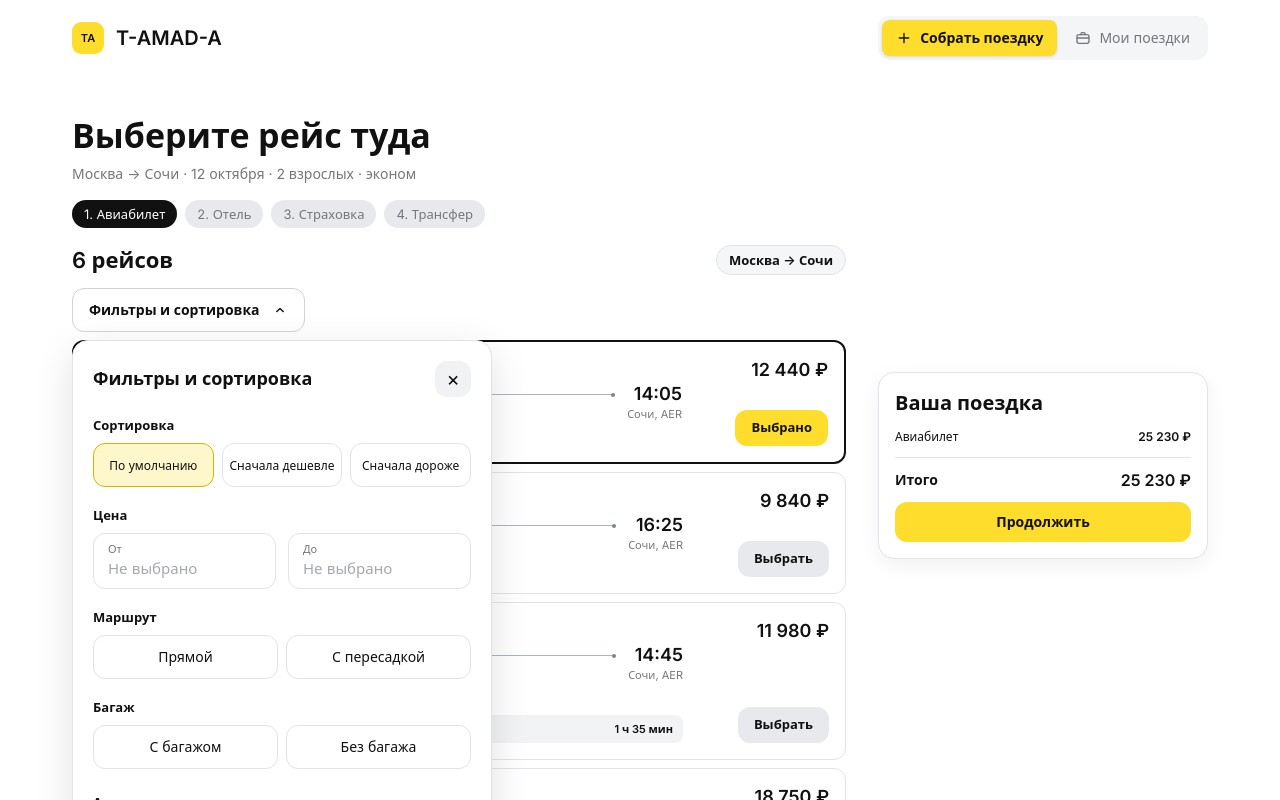
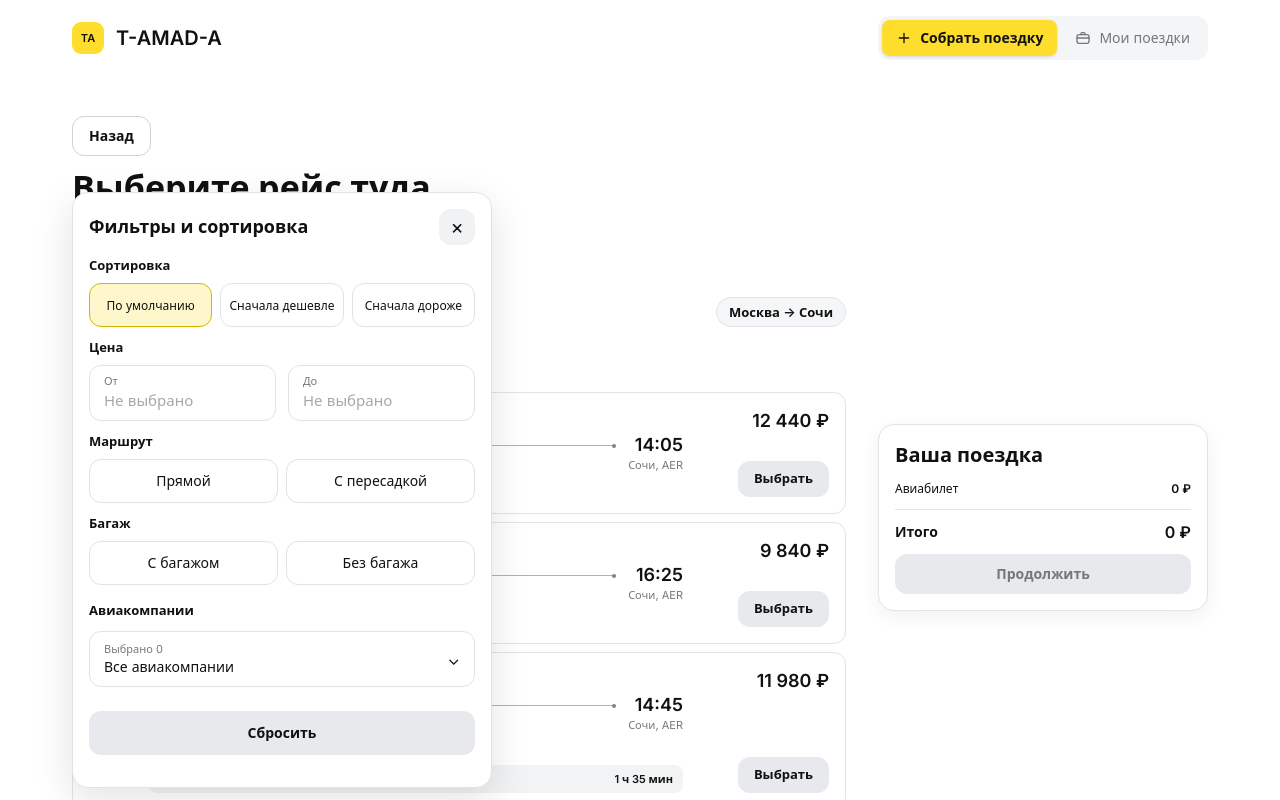
Before and after one commit to FEZUGICRIX/t-amada-frontend, a React (Vite) app: page /flights in a window 1280 px wide. Both pictures are taken after a click on the button "Фильтры и сортировка". Shown: the top 800 px of the page. Built offline with nearby package versions, Linux system fonts and the light colour scheme; a web font is replaced by a local one.

Commit message:
feat: complete flight selection

```diff
--- a/src/features/trip-search/TripSearchForm.tsx
+++ b/src/features/trip-search/TripSearchForm.tsx
@@ -54,25 +54,67 @@ function formatPassengerSummary(passengers: PassengerSelection) {
 type ActivePanel = 'calendar' | 'passengers' | null
 
 type TripSearchFormProps = {
-  onSearch?: () => void
+  onSearch?: (search: {
+    origin: string
+    destination: string
+    departureDate: string | null
+    returnDate: string | null
+    isOneWay: boolean
+    passengers: PassengerSelection
+  }) => void
 }
 
 function TripSearchForm({ onSearch }: TripSearchFormProps) {
-  const [isOneWay, setIsOneWay] = useState(false)
+  const [savedSearch] = useState(() => {
+    try {
+      const saved = sessionStorage.getItem('trip-search')
+      return saved
+        ? (JSON.parse(saved) as {
+            origin: string
+            destination: string
+            departureDate: string | null
+            returnDate: string | null
+            isOneWay: boolean
+            passengers: PassengerSelection
+          })
+        : null
+    } catch {
+      return null
+    }
+  })
+  const [isOneWay, setIsOneWay] = useState(savedSearch?.isOneWay ?? false)
   const [activePanel, setActivePanel] = useState<ActivePanel>(null)
   const [selectionMode, setSelectionMode] = useState<SelectionMode>('departure')
-  const [departureDate, setDepartureDate] = useState<Date | null>(null)
-  const [returnDate, setReturnDate] = useState<Date | null>(null)
-  const [passengers, setPassengers] = useState<PassengerSelection>({
-    adults: 2,
-    children: 0,
-    infants: 0,
-    travelClass: 'economy',
-  })
+  const [departureDate, setDepartureDate] = useState<Date | null>(
+    savedSearch?.departureDate ? new Date(`${savedSearch.departureDate}T00:00:00`) : null,
+  )
+  const [returnDate, setReturnDate] = useState<Date | null>(
+    savedSearch?.returnDate ? new Date(`${savedSearch.returnDate}T00:00:00`) : null,
+  )
+  const [passengers, setPassengers] = useState<PassengerSelection>(
+    savedSearch?.passengers ?? {
+      adults: 2,
+      children: 0,
+      infants: 0,
+      travelClass: 'economy',
+    },
+  )
 
   function handleSubmit(evt: SubmitEvent<HTMLFormElement>) {
     evt.preventDefault()
-    onSearch?.()
+    const form = new FormData(evt.currentTarget)
+    const serializeDate = (date: Date | null) =>
+      date
+        ? `${date.getFullYear()}-${String(date.getMonth() + 1).padStart(2, '0')}-${String(date.getDate()).padStart(2, '0')}`
+        : null
+    onSearch?.({
+      origin: String(form.get('origin') || ''),
+      destination: String(form.get('destination') || ''),
+      departureDate: serializeDate(departureDate),
+      returnDate: isOneWay ? null : serializeDate(returnDate),
+      isOneWay,
+      passengers,
+    })
   }
 
   function openDepartureCalendar() {
@@ -131,7 +173,7 @@ function TripSearchForm({ onSearch }: TripSearchFormProps) {
               className="w-full min-w-0 border-0 bg-transparent p-0 text-xs leading-4 font-semibold text-text-primary outline-0 md:text-sm md:leading-5"
               name="origin"
               list="trip-cities"
-              defaultValue="Москва"
+              defaultValue={savedSearch?.origin ?? 'Москва'}
             />
           </label>
 
@@ -141,7 +183,7 @@ function TripSearchForm({ onSearch }: TripSearchFormProps) {
               className="w-full min-w-0 border-0 bg-transparent p-0 text-xs leading-4 font-semibold text-text-primary outline-0 md:text-sm md:leading-5"
               name="destination"
               list="trip-cities"
-              defaultValue="Екатеринбург"
+              defaultValue={savedSearch?.destination ?? 'Екатеринбург'}
             />
           </label>
 
--- a/src/pages/flight-selection/FlightFiltersPanel.tsx
+++ b/src/pages/flight-selection/FlightFiltersPanel.tsx
@@ -2,10 +2,10 @@ import { useEffect, useRef, useState, type KeyboardEvent } from 'react'
 import type { BaggageFilter, FlightFilters, FlightSort, StopsFilter } from './flightFilters'
 
 type FlightFiltersPanelProps = {
+  anchor: HTMLButtonElement | null
   filters: FlightFilters
   airlines: string[]
   onChange: (filters: FlightFilters) => void
-  onApply: () => void
   onReset: () => void
   onClose: () => void
 }
@@ -23,10 +23,10 @@ function parseCurrencyInput(value: string) {
 }
 
 function FlightFiltersPanel({
+  anchor,
   filters,
   airlines,
   onChange,
-  onApply,
   onReset,
   onClose,
 }: FlightFiltersPanelProps) {
@@ -34,6 +34,34 @@ function FlightFiltersPanel({
   const panelRef = useRef<HTMLElement>(null)
   const closeButtonRef = useRef<HTMLButtonElement>(null)
   const onCloseRef = useRef(onClose)
+  const [desktopPosition, setDesktopPosition] = useState<{ top: number; left: number } | null>(null)
+
+  useEffect(() => {
+    function updatePosition() {
+      if (!anchor || window.innerWidth < 1024) {
+        setDesktopPosition(null)
+        return
+      }
+      const rect = anchor.getBoundingClientRect()
+      setDesktopPosition({
+        top: Math.max(
+          8,
+          Math.min(
+            rect.bottom + 8,
+            window.innerHeight - Math.min(600, window.innerHeight - 16) - 8,
+          ),
+        ),
+        left: Math.max(8, Math.min(rect.left, window.innerWidth - 428)),
+      })
+    }
+    updatePosition()
+    window.addEventListener('resize', updatePosition)
+    window.addEventListener('scroll', updatePosition, true)
+    return () => {
+      window.removeEventListener('resize', updatePosition)
+      window.removeEventListener('scroll', updatePosition, true)
+    }
+  }, [anchor])
 
   useEffect(() => {
     onCloseRef.current = onClose
@@ -112,7 +140,10 @@ function FlightFiltersPanel({
       <section
         id="flight-filters-panel"
         ref={panelRef}
-        className="fixed inset-x-0 bottom-0 z-40 max-h-[88vh] overflow-y-auto rounded-t-3xl bg-white p-5 shadow-[0_-12px_40px_rgb(17_17_17_/_18%)] lg:absolute lg:top-[calc(100%_+_8px)] lg:right-auto lg:bottom-auto lg:left-0 lg:w-[420px] lg:rounded-2xl lg:border lg:border-[#dfe3e8] lg:shadow-[0_12px_40px_rgb(17_17_17_/_12%)]"
+        className="fixed inset-x-0 bottom-0 z-40 max-h-[min(90dvh,600px)] overflow-y-auto rounded-t-3xl bg-white p-4 shadow-[0_-12px_40px_rgb(17_17_17_/_18%)] lg:inset-auto lg:w-[420px] lg:rounded-2xl lg:border lg:border-[#dfe3e8] lg:shadow-[0_12px_40px_rgb(17_17_17_/_12%)]"
+        style={
+          desktopPosition ? { top: desktopPosition.top, left: desktopPosition.left } : undefined
+        }
         role="dialog"
         aria-modal="true"
         aria-label="Фильтры и сортировка"
@@ -131,7 +162,7 @@ function FlightFiltersPanel({
           </button>
         </div>
 
-        <fieldset className="mt-5 border-0 p-0">
+        <fieldset className="mt-3 border-0 p-0">
           <legend className="text-[13px] leading-4 font-semibold">Сортировка</legend>
           <div className="mt-2.5 grid grid-cols-3 gap-2">
             {(
@@ -158,7 +189,7 @@ function FlightFiltersPanel({
           </div>
         </fieldset>
 
-        <fieldset className="mt-5 border-0 p-0">
+        <fieldset className="mt-3 border-0 p-0">
           <legend className="text-[13px] leading-4 font-semibold">Цена</legend>
           <div className="mt-2.5 grid grid-cols-2 gap-3">
             {(
@@ -188,7 +219,7 @@ function FlightFiltersPanel({
           </div>
         </fieldset>
 
-        <fieldset className="mt-5 border-0 p-0">
+        <fieldset className="mt-3 border-0 p-0">
           <legend className="text-[13px] leading-4 font-semibold">Маршрут</legend>
           <div className="mt-2.5 grid grid-cols-2 gap-2">
             <button
@@ -218,7 +249,7 @@ function FlightFiltersPanel({
           </div>
         </fieldset>
 
-        <fieldset className="mt-5 border-0 p-0">
+        <fieldset className="mt-3 border-0 p-0">
           <legend className="text-[13px] leading-4 font-semibold">Багаж</legend>
           <div className="mt-2.5 grid grid-cols-2 gap-2">
             {(
@@ -244,7 +275,7 @@ function FlightFiltersPanel({
           </div>
         </fieldset>
 
-        <div className="relative mt-5">
+        <div className="mt-3">
           <span className="text-[13px] leading-4 font-semibold">Авиакомпании</span>
           <button
             className="mt-2.5 flex h-14 w-full items-center justify-between rounded-xl border border-[#dfe3e8] px-3.5 text-left transition-colors hover:bg-[#f7f8f9]"
@@ -263,7 +294,7 @@ function FlightFiltersPanel({
           </button>
 
           {isAirlinesOpen && (
-            <div className="absolute inset-x-0 top-full z-10 mt-1 grid max-h-48 gap-2 overflow-y-auto rounded-xl border border-[#dfe3e8] bg-white p-3.5 shadow-lg">
+            <div className="mt-1 grid gap-1 rounded-xl border border-[#dfe3e8] bg-white p-3">
               {airlines.map((airline) => (
                 <label className="flex min-h-8 items-center gap-2.5 text-sm" key={airline}>
                   <input
@@ -278,20 +309,13 @@ function FlightFiltersPanel({
           )}
         </div>
 
-        <div className="mt-5 grid grid-cols-[0.9fr_1.1fr] gap-3">
+        <div className="sticky bottom-[-16px] -mx-4 mt-3 bg-white px-4 pt-3 pb-4">
           <button
-            className="h-12 rounded-xl border-0 bg-[#e7e9ec] text-sm font-semibold transition-colors hover:bg-[#dfe2e6]"
+            className="h-11 w-full rounded-xl border-0 bg-[#e7e9ec] text-sm font-semibold transition-colors hover:bg-[#dfe2e6]"
             type="button"
             onClick={onReset}
           >
             Сбросить
-          </button>
-          <button
-            className="h-12 whitespace-nowrap rounded-xl border-0 bg-accent px-4 text-sm font-semibold transition-[filter] hover:brightness-[0.97]"
-            type="button"
-            onClick={onApply}
-          >
-            Показать результаты
           </button>
         </div>
       </section>
--- a/src/pages/flight-selection/FlightSelectionPage.tsx
+++ b/src/pages/flight-selection/FlightSelectionPage.tsx
@@ -1,4 +1,4 @@
-import { useState } from 'react'
+import { useEffect, useState } from 'react'
 import FlightFiltersPanel from './FlightFiltersPanel'
 import FlightList from './FlightList'
 import { DEFAULT_FLIGHT_FILTERS, filterAndSortFlights, type FlightFilters } from './flightFilters'
@@ -79,19 +79,58 @@ function getActiveFilterLabels(filters: FlightFilters) {
 }
 
 function FlightSelectionPage() {
+  const [filtersButton, setFiltersButton] = useState<HTMLButtonElement | null>(null)
+  const [search] = useState(() => {
+    try {
+      const stored = sessionStorage.getItem('trip-search')
+      return stored
+        ? (JSON.parse(stored) as {
+            origin: string
+            destination: string
+            departureDate: string | null
+            returnDate: string | null
+            isOneWay: boolean
+            passengers: { adults: number; children: number; infants: number; travelClass: string }
+          })
+        : null
+    } catch {
+      return null
+    }
+  })
+  const [isComplete, setIsComplete] = useState(false)
   const [direction, setDirection] = useState<FlightDirection>('outbound')
+  const [savedFlights] = useState(() => {
+    try {
+      const stored = sessionStorage.getItem('selected-flights')
+      return stored
+        ? (JSON.parse(stored) as { outbound: string | null; return: string | null })
+        : null
+    } catch {
+      return null
+    }
+  })
   const [selectedOutboundFlightId, setSelectedOutboundFlightId] = useState<string | null>(
-    outboundFlights[0]?.id ?? null,
+    savedFlights?.outbound ?? null,
   )
   const [selectedReturnFlightId, setSelectedReturnFlightId] = useState<string | null>(
-    returnFlights[0]?.id ?? null,
+    savedFlights?.return ?? null,
   )
+  useEffect(() => {
+    sessionStorage.setItem(
+      'selected-flights',
+      JSON.stringify({ outbound: selectedOutboundFlightId, return: selectedReturnFlightId }),
+    )
+  }, [selectedOutboundFlightId, selectedReturnFlightId])
   const [isFiltersOpen, setIsFiltersOpen] = useState(false)
   const [draftFilters, setDraftFilters] = useState<FlightFilters>(createDefaultFilters)
   const [appliedFilters, setAppliedFilters] = useState<FlightFilters>(createDefaultFilters)
 
   const isOutbound = direction === 'outbound'
-  const flights = isOutbound ? outboundFlights : returnFlights
+  const matchesDemoRoute =
+    !search ||
+    (search.origin.trim().toLowerCase() === 'москва' &&
+      search.destination.trim().toLowerCase() === 'сочи')
+  const flights = matchesDemoRoute ? (isOutbound ? outboundFlights : returnFlights) : []
   const filteredFlights = filterAndSortFlights(flights, appliedFilters)
   const airlines = Array.from(new Set(flights.map((flight) => flight.airline)))
   const activeFilterLabels = getActiveFilterLabels(appliedFilters)
@@ -101,38 +140,22 @@ function FlightSelectionPage() {
     (flight) => flight.id === selectedOutboundFlightId,
   )
   const selectedReturnFlight = returnFlights.find((flight) => flight.id === selectedReturnFlightId)
-  const totalPrice = (selectedOutboundFlight?.price ?? 0) + (selectedReturnFlight?.price ?? 0)
+  const totalPrice =
+    (selectedOutboundFlight?.price ?? 0) +
+    (search?.isOneWay ? 0 : (selectedReturnFlight?.price ?? 0))
   const formattedTotalPrice = formatPrice(totalPrice)
 
   function handleContinue() {
-    if (isOutbound && selectedFlightId !== null) {
+    if (isOutbound && selectedFlightId !== null && !search?.isOneWay) {
       setDirection('return')
+    } else if (selectedFlightId !== null) {
+      setIsComplete(true)
     }
   }
 
-  function handleApplyFilters() {
-    const normalizedFilters = { ...draftFilters, airlines: [...draftFilters.airlines] }
-
-    if (
-      normalizedFilters.minPrice !== null &&
-      normalizedFilters.maxPrice !== null &&
-      normalizedFilters.minPrice > normalizedFilters.maxPrice
-    ) {
-      ;[normalizedFilters.minPrice, normalizedFilters.maxPrice] = [
-        normalizedFilters.maxPrice,
-        normalizedFilters.minPrice,
-      ]
-    }
-
-    const nextFilteredFlights = filterAndSortFlights(flights, normalizedFilters)
-
-    if (!nextFilteredFlights.some((flight) => flight.id === selectedFlightId)) {
-      selectFlight(null)
-    }
-
-    setDraftFilters(normalizedFilters)
-    setAppliedFilters(normalizedFilters)
-    setIsFiltersOpen(false)
+  function handleFilterChange(filters: FlightFilters) {
+    setDraftFilters(filters)
+    setAppliedFilters(filters)
   }
 
   function handleResetFilters() {
@@ -145,14 +168,44 @@ function FlightSelectionPage() {
   return (
     <section className="pt-6 pb-28 md:pt-8 lg:pt-10 lg:pb-10">
       <header>
+        {isOutbound && (
+          <a
+            href="/"
+            className="mb-3 inline-flex h-10 items-center justify-center rounded-xl border border-[#cfd3d8] bg-white px-4 text-sm font-semibold text-text-primary transition-colors hover:bg-[#f5f6f7] focus-visible:outline-2 focus-visible:outline-offset-2 focus-visible:outline-text-primary"
+          >
+            Назад
+          </a>
+        )}
+        {!isOutbound && (
+          <button
+            type="button"
+            onClick={() => {
+              setDirection('outbound')
+              setIsComplete(false)
+            }}
+            className="mb-3 inline-flex h-10 cursor-pointer items-center justify-center rounded-xl border border-[#cfd3d8] bg-white px-4 text-sm font-semibold text-text-primary transition-colors hover:bg-[#f5f6f7] focus-visible:outline-2 focus-visible:outline-offset-2 focus-visible:outline-text-primary"
+          >
+            Назад
+          </button>
+        )}
         <h1 className="text-[22px] leading-7 font-semibold md:text-[28px] md:leading-9 lg:text-[34px] lg:leading-10">
           Выберите рейс {isOutbound ? 'туда' : 'обратно'}
         </h1>
 
         <p className="mt-1.5 text-[13px] leading-5 text-text-secondary md:mt-2 md:text-sm">
-          {isOutbound
-            ? 'Москва → Сочи · 12 октября · 2 взрослых · эконом'
-            : 'Сочи → Москва · 18 октября · 2 взрослых · эконом'}
+          {search
+            ? `${isOutbound ? search.origin : search.destination} → ${isOutbound ? search.destination : search.origin} · ${(() => {
+                const date = isOutbound ? search.departureDate : search.returnDate
+                return date
+                  ? new Date(`${date}T00:00:00`).toLocaleDateString('ru-RU', {
+                      day: 'numeric',
+                      month: 'long',
+                    })
+                  : 'Дата не выбрана'
+              })()} · ${search.passengers.adults + search.passengers.children + search.passengers.infants} пассажиров · ${search.passengers.travelClass === 'business' ? 'бизнес' : 'эконом'}`
+            : isOutbound
+              ? 'Москва → Сочи · 12 октября · 2 взрослых · эконом'
+              : 'Сочи → Москва · 18 октября · 2 взрослых · эконом'}
         </p>
 
         <ol
@@ -182,12 +235,17 @@ function FlightSelectionPage() {
             </h2>
 
             <span className="inline-flex items-center rounded-full border border-[#dfe3e8] bg-[#f5f6f7] px-3 py-1.5 text-xs leading-4 font-semibold text-text-primary md:text-[13px]">
-              {isOutbound ? 'Москва → Сочи' : 'Сочи → Москва'}
+              {search
+                ? `${isOutbound ? search.origin : search.destination} → ${isOutbound ? search.destination : search.origin}`
+                : isOutbound
+                  ? 'Москва → Сочи'
+                  : 'Сочи → Москва'}
             </span>
           </div>
 
           <div className="relative mt-3 w-fit">
             <button
+              ref={setFiltersButton}
               className="inline-flex h-11 cursor-pointer items-center gap-2 rounded-xl border border-[#cfd3d8] bg-white px-4 text-sm font-semibold text-text-primary hover:bg-[#f7f8f9] focus-visible:outline-2 focus-visible:outline-offset-2 focus-visible:outline-text-primary"
               type="button"
               aria-expanded={isFiltersOpen}
@@ -216,10 +274,10 @@ function FlightSelectionPage() {
 
             {isFiltersOpen && (
               <FlightFiltersPanel
+                anchor={filtersButton}
                 filters={draftFilters}
                 airlines={airlines}
-                onChange={setDraftFilters}
-                onApply={handleApplyFilters}
+                onChange={handleFilterChange}
                 onReset={handleResetFilters}
                 onClose={() => setIsFiltersOpen(false)}
               />
@@ -251,7 +309,9 @@ function FlightSelectionPage() {
               <div className="rounded-2xl border border-[#e1e4e8] bg-white px-5 py-12 text-center">
                 <h3 className="text-lg font-semibold">Рейсы не найдены</h3>
                 <p className="mt-2 text-sm text-text-secondary">
-                  Измени параметры фильтров или сбрось их.
+                  {matchesDemoRoute
+                    ? 'Измени параметры фильтров или сбрось их.'
+                    : 'Тестовые рейсы доступны только по маршруту Москва — Сочи.'}
                 </p>
               </div>
             )}
@@ -276,11 +336,19 @@ function FlightSelectionPage() {
               <button
                 className="h-10 flex-none cursor-pointer rounded-xl border-0 bg-accent px-5 text-sm font-semibold text-text-primary hover:brightness-[0.97] focus-visible:outline-2 focus-visible:outline-offset-2 focus-visible:outline-text-primary disabled:cursor-not-allowed disabled:bg-[#e7e9ec] disabled:text-text-secondary disabled:hover:brightness-100 lg:w-full"
                 type="button"
-                disabled={selectedFlightId === null || filteredFlights.length === 0}
+                disabled={
+                  selectedFlightId === null ||
+                  !filteredFlights.some((flight) => flight.id === selectedFlightId)
+                }
                 onClick={handleContinue}
               >
                 Продолжить
               </button>
+              {isComplete && (
+                <p role="status" className="text-sm">
+                  Рейсы выбраны. Следующий этап пока недоступен.
+                </p>
+              )}
             </div>
           </div>
         </aside>
```
Also changed, not shown: src/pages/trip-search/TripSearchPage.tsx (+9 -1 lines), 2 other files (tests, documents, lock files or other folders).
